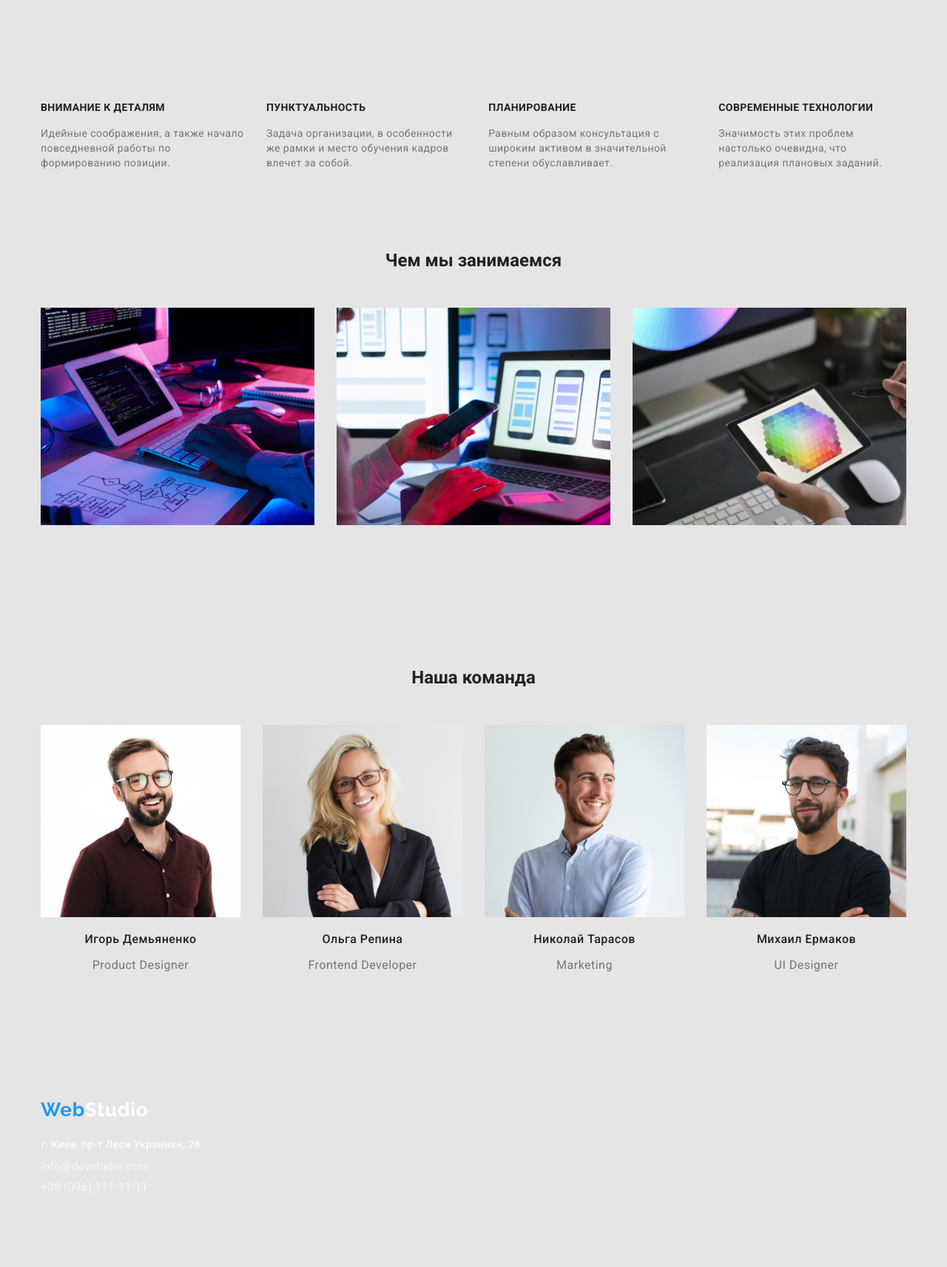
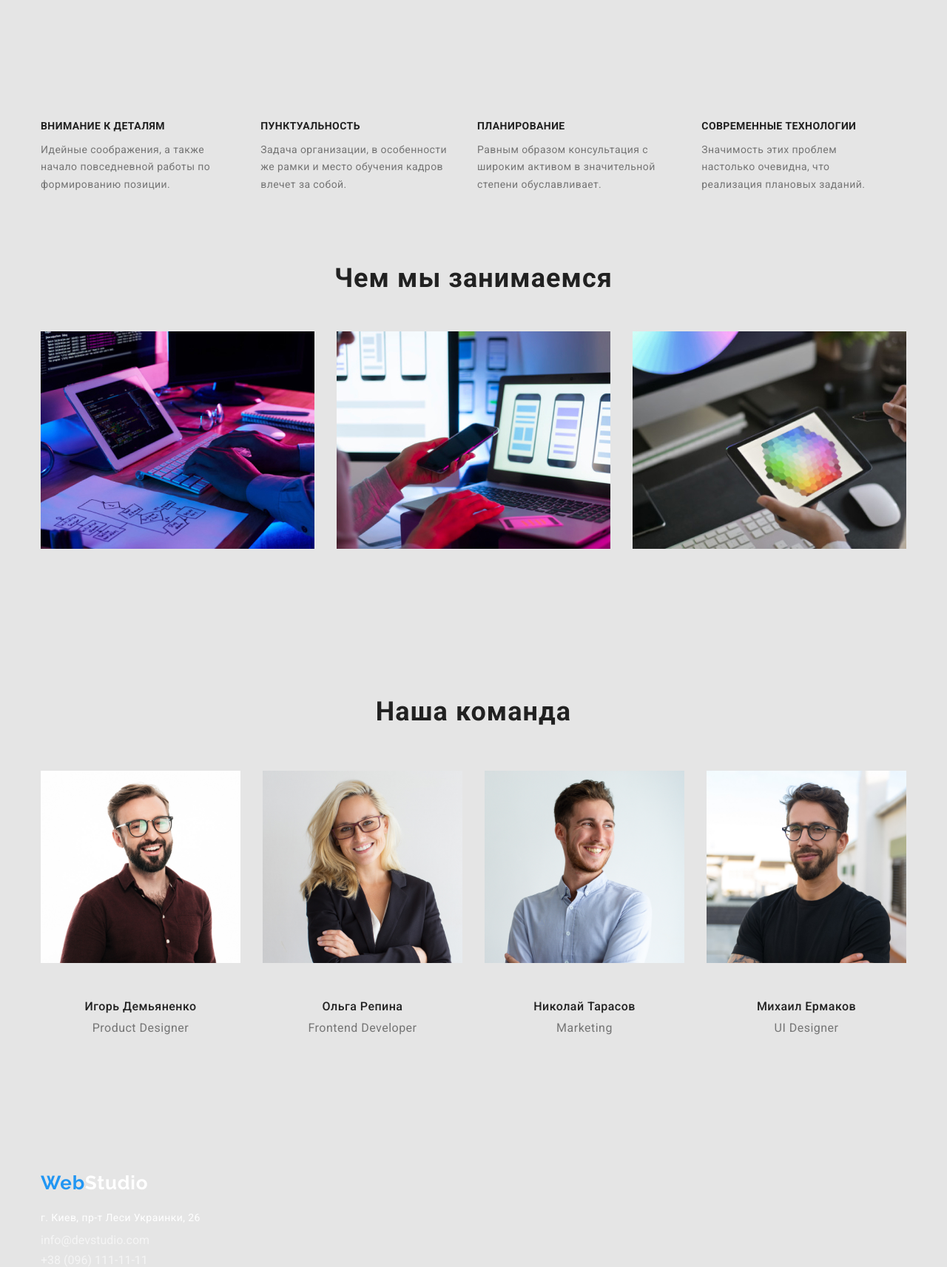
Before and after one commit to VitenFra/goit-markup-hw-03, a plain HTML site: page index.html in a window 1280 px wide. Shown: the part 640-2353 px from the top of the page at 74% size. Before the commit the page ends 2254 px from the top, so only its background shows below. Drawn offline with nearby package versions, Linux system fonts and the light colour scheme.

Commit message:
правки
правки

```diff
--- a/css/styles.css
+++ b/css/styles.css
@@ -9,24 +9,14 @@
 }
 
 body {
-  background-color: var(--primary-white-color);
   color: var(--primary-text-color);
   font-family: 'Roboto', sans-serif;
-
+  background-color: #E5E5E5;
 }
 
 /* конт */
 
 .container {
-  width: 1200px;
-
-  margin-left: auto;
-  margin-right: auto;
-  padding-left: 15px;
-  padding-right: 15px;
-}
-
-.container_main_port {
   width: 1200px;
 
   margin-left: auto;
@@ -45,9 +35,23 @@ body {
   text-decoration: none;
   margin-left: 0px;
   margin-right: 93px;
-  margin-top: 25px;
-  margin-bottom: 25px;
 }
+
+.container_header{
+  padding-top: 25px;
+  padding-bottom: 25px;
+  width: 1200px;
+  margin-left: auto;
+  margin-right: auto;
+  padding-left: 15px;
+  padding-right: 15px;
+
+}
+.header {
+  border-bottom: 1px solid #ECECEC;
+}
+
+
 .logocolor {
   color: var(--subsidiary-color);
 }
@@ -55,15 +59,15 @@ body {
   color: var(--tagline-text-color);
 }
 .footer_logo{
+
+  margin-bottom: 20px;
+}
+
+.footer {
   padding-top: 60px;
-  padding-bottom: 20px;
 }
 
 /* navigation */
-
-.outli {
-  border-bottom: 1px solid #ECECEC;
-}
 
 .site-nav {
   display: flex;
@@ -139,7 +143,8 @@ margin-left: 50px;
 
 .sec_bann {
  height: 600px;
-
+ padding-top: 200px;
+ padding-bottom: 200px;
 }
 
 .tagline{
@@ -149,8 +154,8 @@ font-size: 44px;
 line-height: 1.36;
 letter-spacing: 0.06em;
 margin-top: 0px;
-margin-bottom: 30px;
-padding-top: 200px;
+padding-bottom: 30px;
+margin-bottom: 0px;
 display: block;
 text-align: center;
 }
@@ -191,37 +196,55 @@ text-align: center;
     letter-spacing: 0.03em;
     color: var(--primary-text-color);
     margin-top: 0px;
+    margin-bottom: 10px;
 }
 
 .advantage {
     font-size: 14px;
-    line-height: 1.46;
+    line-height: 1.7;
     letter-spacing: 0.03em;
     color: var(--lower-text-color);
+    margin: 0px;
 }
 
 /* What are we doing */
-.we_doing .our_team_head {
+.our_team_head {
 
       font-weight: 700;
       font-size: 36px;
-      line-height: 16;
+      line-height: 1.6;
       letter-spacing: 0.03em;
       color: var(--primary-text-color);
       text-align: center;
       margin: 0px;
 }
+.what_are_we_doing{
+  padding-bottom: 94px;
+}
+
+
 
 .we_doing{
-  text-align: center;
   margin-bottom: 50px;
   margin-top: 0px;
+  font-weight: 700;
+  font-size: 36px;
+  line-height: 1.16;
+  letter-spacing: 0.03em;
+  color: var(--primary-text-color);
+  text-align: center;
 }
 
 .our_team_head{
   text-align: center;
   margin-bottom: 50px;
-  margin-top: 94px;
+  padding-top: 94px;
+  font-weight: 700;
+  font-size: 36px;
+  line-height: 1.6;
+  letter-spacing: 0.03em;
+  color: var(--primary-text-color);
+
 }
 
 /* our team */
@@ -232,6 +255,24 @@ font-size: 16px;
 line-height: 1.18;
 letter-spacing: 0.03em;
 color: var(--primary-text-color);
+margin-bottom: 10px;
+}
+
+.our_team_sec{
+  padding-bottom: 94px;
+}
+
+.our_team_names_descrip {
+padding-top: 30px;
+padding-bottom: 30px;
+
+}
+
+.list_of_works_class {
+  padding-top: 20px;
+  padding-bottom: 20px;
+  border: 1px solid #EEEEEE;
+
 }
 
 .our_team_descrip{
@@ -239,6 +280,7 @@ font-size: 16px;
 line-height: 1.18;
 letter-spacing: 0.03em;
 color: var(--lower-text-color);
+margin: 0px;
 }
 
 
@@ -259,7 +301,7 @@ color: var(--lower-text-color);
   list-style:none;
   padding-left: 0px;
   margin-bottom: 0px;
-  margin-top: 9px;
+  margin-top: 0;
 }
 .foot_lis {
   margin-top: 9px;
@@ -278,11 +320,10 @@ color: var(--tagline-text-color);
 
 .lis{
   list-style:none;
-
   margin-top: 0px;
   margin-bottom: 0px;
   display: flex;
-  padding-bottom: 94px;
+
   text-align: center;
   padding-left: 0px;
 }
@@ -302,13 +343,13 @@ color: var(--tagline-text-color);
   width: 370px;
   margin-right: 30px;
   margin-bottom: 30px;
-  border-bottom: 1px solid #EEEEEE;
+
 }
 .lis_of_work_li:nth-child(3n)  {
   margin-right: 0px;
 }
 .lis_of_work_li:nth-last-child(-n + 3)  {
-  margin-bottom: 94px;
+  margin-bottom: 0;
 }
 
 
@@ -327,13 +368,19 @@ color: var(--tagline-text-color);
   margin-right: 0px;
 }
 
+.section_advant{
+  padding-top: 94px;
+  padding-bottom: 94px;
+}
+
+
+
 .lis_advant{
   list-style:none;
 
   margin-top: 0px;
   margin-bottom: 0px;
-  padding-top: 94px;
-  padding-bottom: 94px;
+
   padding-left: 0px;
   display: flex;
 }
@@ -343,7 +390,7 @@ margin-right: 30px;
 }
 
 .lis_advant_li:last-child {
-  margin-right: 0px;
+  margin-right: 30px;
   }
 
 
@@ -487,9 +534,8 @@ margin-right: 30px;
 .lis_buttons {
 text-align: center;
 list-style:none;
-margin: 0px;
-padding-top: 94px;
-padding-bottom: 50px;
+margin-bottom: 50px;
+margin-top: 0px;
 padding-left: 0px;
 box-sizing: border-box;
 align-items: center;
@@ -497,6 +543,10 @@ display: flex;
 justify-content:center;
 }
 
+.list_of_works{
+  padding-top: 94px;
+  padding-bottom: 94px;
+}
 
 
 
@@ -507,6 +557,8 @@ justify-content:center;
     font-size: 18px;
     line-height: 2;
     letter-spacing: 0.06em;
+    margin-bottom: 4px;
+    margin-top: 0px;
   }
 
   .list_of_wor_names_descrip {
@@ -514,6 +566,7 @@ justify-content:center;
       line-height: 1.8;
       letter-spacing: 0.03em;
       color: var(--lower-text-color);
+      margin: 0px;
   }
 
 
--- a/index.html
+++ b/index.html
@@ -11,8 +11,9 @@
     <link rel="stylesheet" href="css/styles.css">
 </head>
 <body>
-    <header class="container" >
-        <div class="outli" >
+    <header class="header" >
+        <div class="container_header" >
+
                                 <!--navigation -->
         <nav class="navigation">
                 <a href="index.html" class="logo"> <span class="logocolor">Web</span>Studio</a>
@@ -32,16 +33,19 @@
     </header>
                                     <!--main -->
     <main>
-        <div class="container">
                                 <!--banner and button -->
             <section class="sec_bann" >
+                <div class="container">
                     <h1 class="tagline">ЭФФЕКТИВНЫЕ РЕШЕНИЯ<br> ДЛЯ ВАШЕГО БИЗНЕСА </h1>
                 <div class="tagline_but" >
                     <button type="button" class="but_order" >Заказать услугу</button>
                  </div>
+                </div>
             </section>
+
                                 <!--advantages -->
-        <section>
+        <section class="section_advant" >
+            <div class="container">
               <ul class="lis_advant" >
                 <li class="lis_advant_li">
                     <h3 class="head_advantage" > ВНИМАНИЕ К ДЕТАЛЯМ</h3>
@@ -60,46 +64,60 @@
                     <p class="advantage">Значимость этих проблем настолько очевидна, что реализация плановых заданий.</p>
                 </li>
               </ul>
+            </div>
          </section>
+
                                 <!--What are we doing -->
-    <section>
+            <section class="what_are_we_doing" >
+                <div class="container">
                    <h2 class="we_doing" >Чем мы занимаемся</h2>
                      <ul class="lis">
                         <li class="we_doing_li" > <img src="./images/box1.jpg" alt="человек печатает на клавиатуре" width="370"></li>
                         <li class="we_doing_li"> <img src="./images/box2.jpg" alt="человек возле компьютера с телефоном" width="370"></li>
                         <li class="we_doing_li"> <img src="./images/box3.jpg" alt="человек с планшетом в руках" width="370"></li>
                     </ul>
+                </div>
              </section>
                                     <!--our team -->
-        <section>
+            <section class="our_team_sec" >
+                <div class="container">
                   <h2 class="our_team_head" >Наша команда</h2>
                     <ul class="lis" >
                     <li class="our_team_li" >
                         <img src="./images/team-card-1.jpg" alt="мужчина в очках и бордовой рубашке" width="270">
+                        <div class="our_team_names_descrip" >
                         <h3 class="our_team_names" >Игорь Демьяненко</h3>
                         <p class="our_team_descrip">Product Designer</p>
+                        </div >
                     </li>
                     <li class="our_team_li">
                         <img src="./images/team-card-2.jpg" alt="женщина в черном пиджаке" width="270">
+                        <div class="our_team_names_descrip" >
                             <h3 class="our_team_names">Ольга Репина</h3>
                             <p class="our_team_descrip" >Frontend Developer</p>
+                       </div>
                     </li>
                     <li class="our_team_li">
                         <img src="./images/team-card-3.jpg" alt="мужчина в голубой рубашке" width="270">
+                        <div class="our_team_names_descrip" >
                             <h3 class="our_team_names">Николай Тарасов</h3>
                              <p class="our_team_descrip" >Marketing</p>
+                        </div>
                     </li>
                     <li class="our_team_li">
                         <img src="./images/team-card-4.jpg" alt="мужчина в очках и черной футболке" width="270">
+                        <div class="our_team_names_descrip" >
                             <h3 class="our_team_names">Михаил Ермаков</h3>
                             <p class="our_team_descrip">UI Designer</p>
+                        </div>
                     </li>
                     </ul>
+                </div>
         </section>
-    </div>
 </main>
                                 <!--basement -->
-        <footer  class="container">
+        <footer class="footer" >
+            <div class="container">
                 <div class="footer_logo" >
                     <a href="index.html" class="logo"> <span class="logocolor">Web</span><span class="logocolor_white">Studio </span></a>
                 </div>
@@ -110,6 +128,7 @@
                     <li class="foot_lis"><a href="mailto:info@devstudio.com" class="connect_foot" >info@devstudio.com</a></li>
                     <li class="foot_lis"><a href="tel:+380961111111" class="connect_foot" >+38 (096) 111-11-11</a></li>
                 </ul>
+            </div>
         </footer>
 </body>
 </html>
```
Also changed, not shown: portfolio.html (+27 -9 lines). Lines whose indentation alone changed are shown as unchanged.
